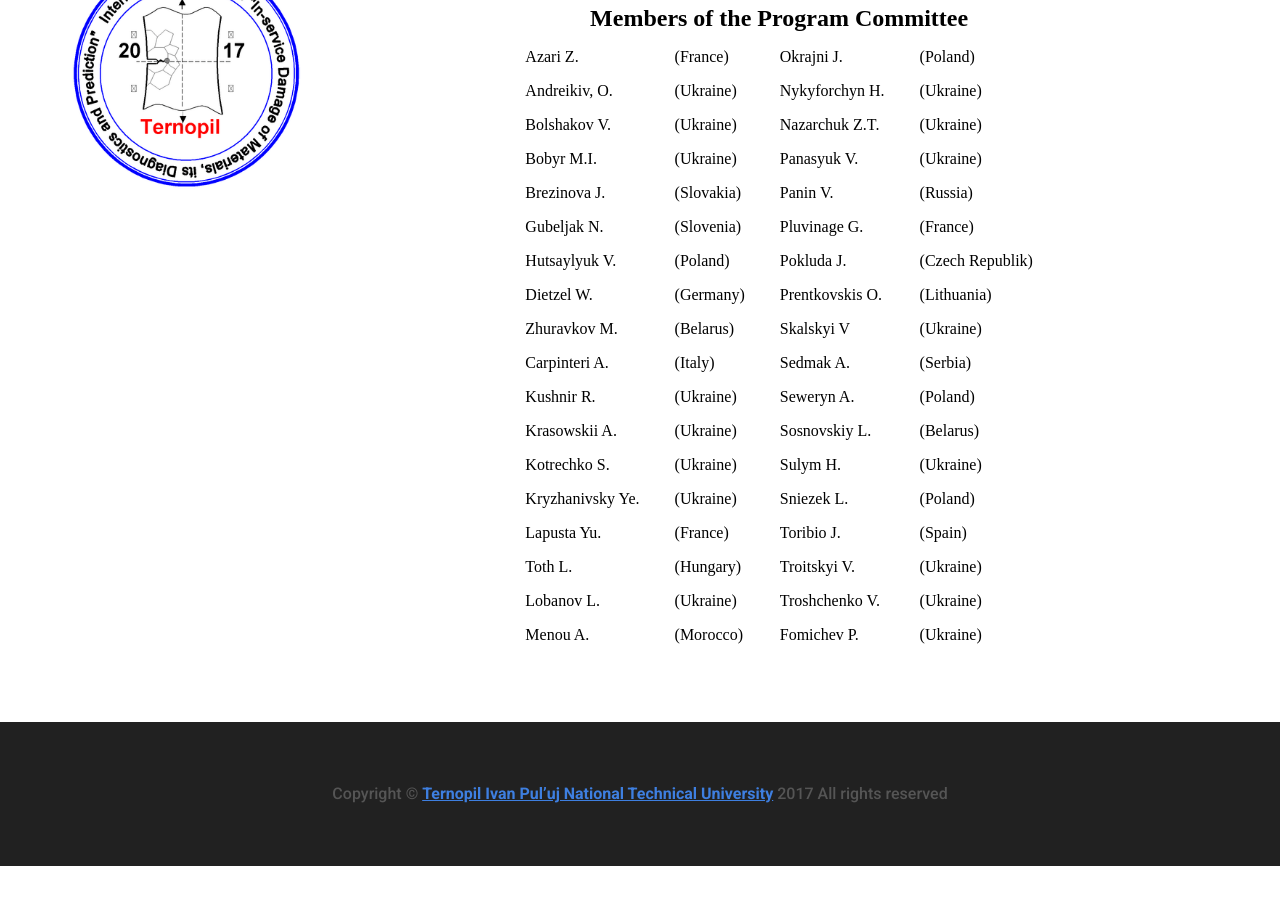
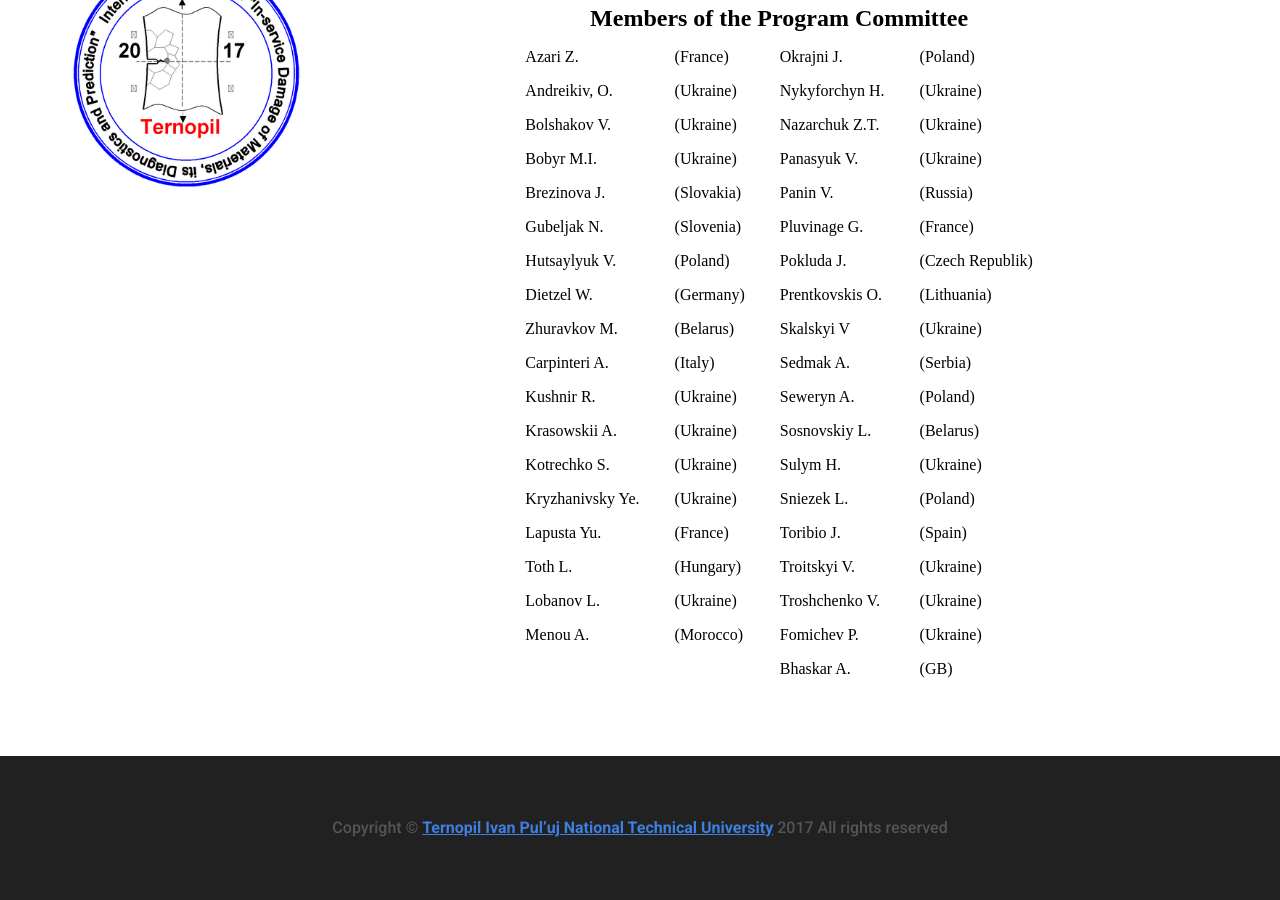
Before and after one commit to sivanchenko/dmdp.tntu.edu.ua, a Jekyll site: the page built from post/programmcommittee.md, in a window 1280 px wide and 900 px high, scrolled down 585 px. Built offline with Jekyll 4.4.1, drawn with Linux system fonts in a browser that asks for light colours; before the commit the page ends 1451 px from its top, so only the background shows below that.

Commit message:
add new Members of the Program Committee
requested by
Scientific secretary
Okipnyi I.B.
N.B.: While "United Kingdom" is normally abbreviated UK, the official ISO 3166 two-letter country code is GB

```diff
--- a/post/programmcommittee.md
+++ b/post/programmcommittee.md
@@ -45,3 +45,4 @@ permalink: /programmcommittee/
 | Toth L. | (Hungary) | Troitskyi V. | (Ukraine) |
 | Lobanov L. | (Ukraine) | Troshchenko V. | (Ukraine) |
 | Menou A. | (Morocco) | Fomichev P. | (Ukraine) |
+|          |           | Bhaskar A.  | (GB) |
```
